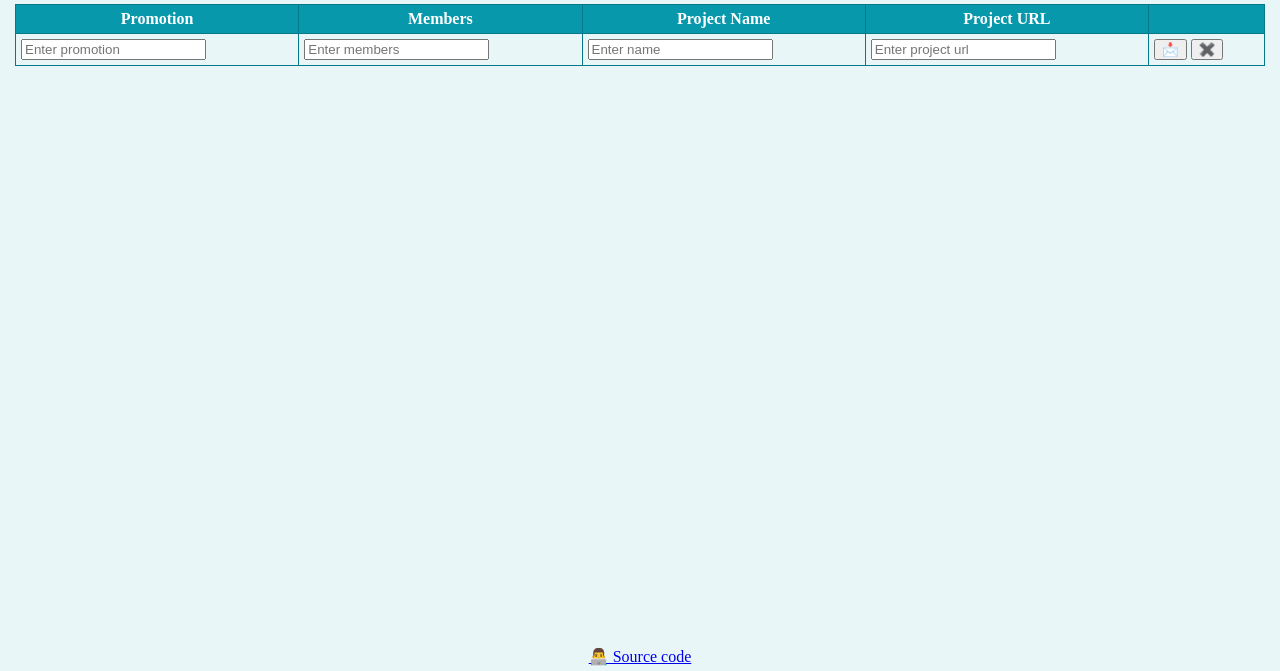
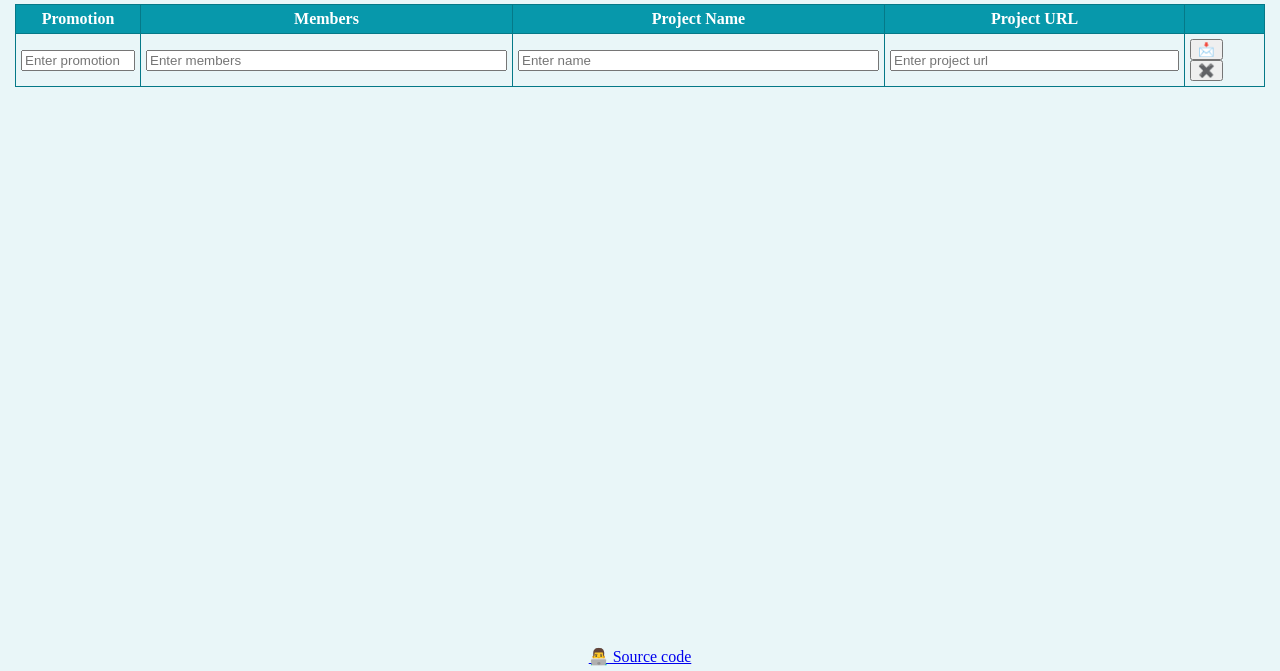
Before and after one commit to Alle024gg/teams-networking, a website built with webpack: page src/index.html in a window 1280 px wide. Shown: the part 129-800 px from the top of the page. Built offline with nearby package versions, Linux system fonts and the light colour scheme; files whose address does not match are found by name.

Commit message:
style table inputs

```diff
--- a/src/index.html
+++ b/src/index.html
@@ -20,6 +20,13 @@
     <section>
       <form id="teamsForm" method="get">
         <table id="teamsTable" border="1">
+          <colgroup>
+            <col style="width: 125px" />
+            <col />
+            <col />
+            <col style="width: 300px" />
+            <col style="width: 80px" />
+          </colgroup>
           <thead>
             <tr>
               <th>Promotion</th>
--- a/src/style.css
+++ b/src/style.css
@@ -55,6 +55,11 @@ section {
   border-collapse: collapse;
   width: 100%;
 }
+#teamsTable tfoot input[type="text"] {
+  width: 100%;
+  box-sizing: border-box;
+}
+
 #teamsTable th,
 #teamsTable td {
   border: 1px solid #057988;
```
